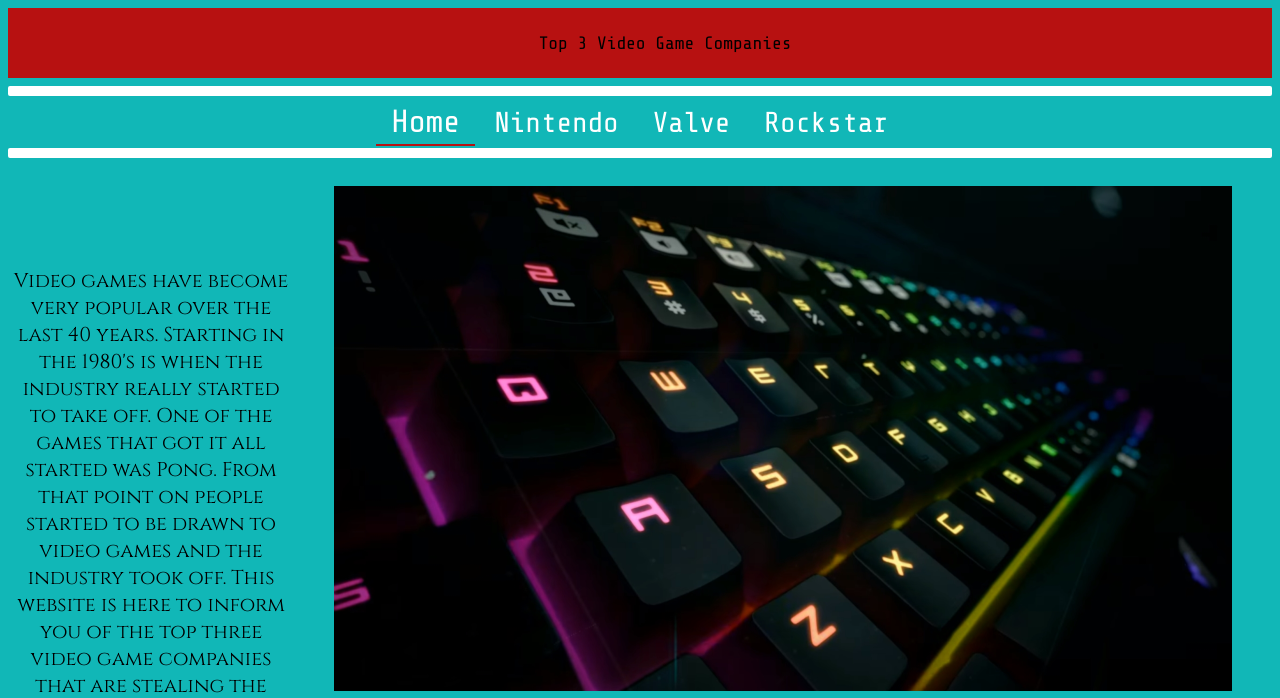
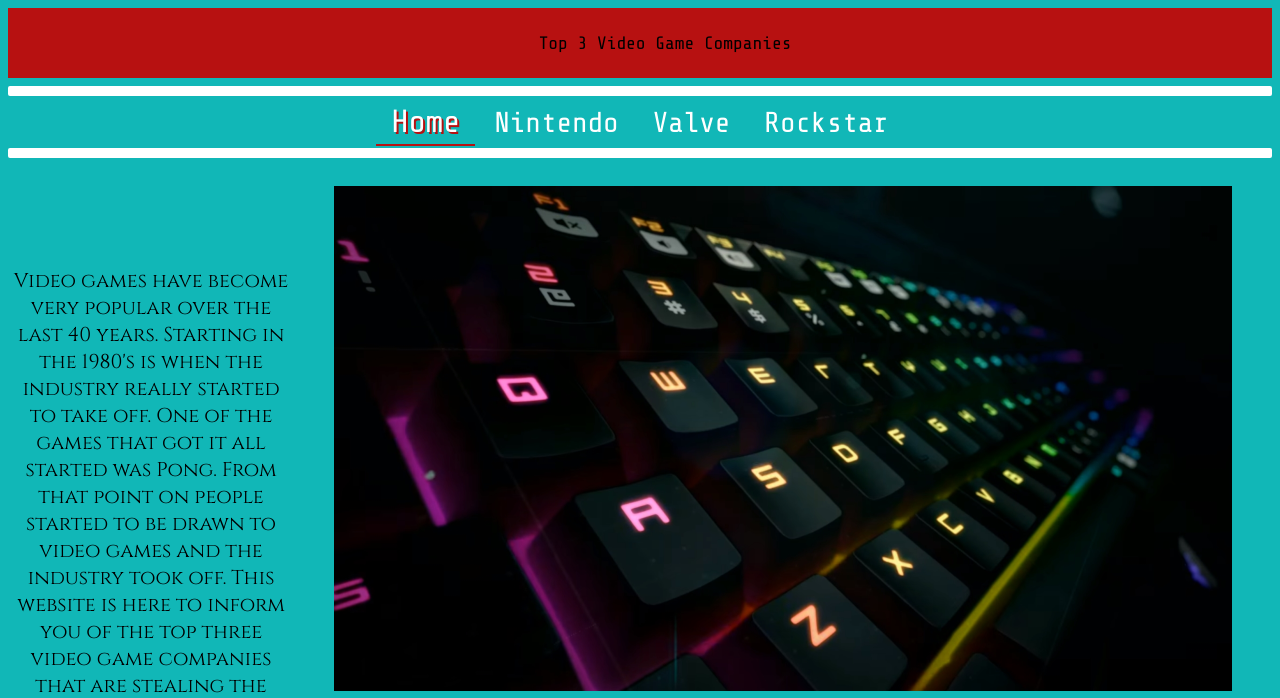
Before and after one commit to SpearceCSUMB/cst336-hw1, a PHP site: page /index.php in a window 1280 px wide, with the pointer over the restyled element. Shown: the top 698 px of the page. Run offline with PHP 8.4, Linux system fonts and the light colour scheme.

Commit message:
added changes to the navigation bar

```diff
--- a/css/styles.css
+++ b/css/styles.css
@@ -47,6 +47,7 @@ nav a { /* links within "nav" container */
 nav a:hover {  /* pseudo class */
   border-bottom:2px #B71111 solid;
   font-size: 2em;
+  text-shadow: 2px 2px #B71111;
 }
 
 
```
